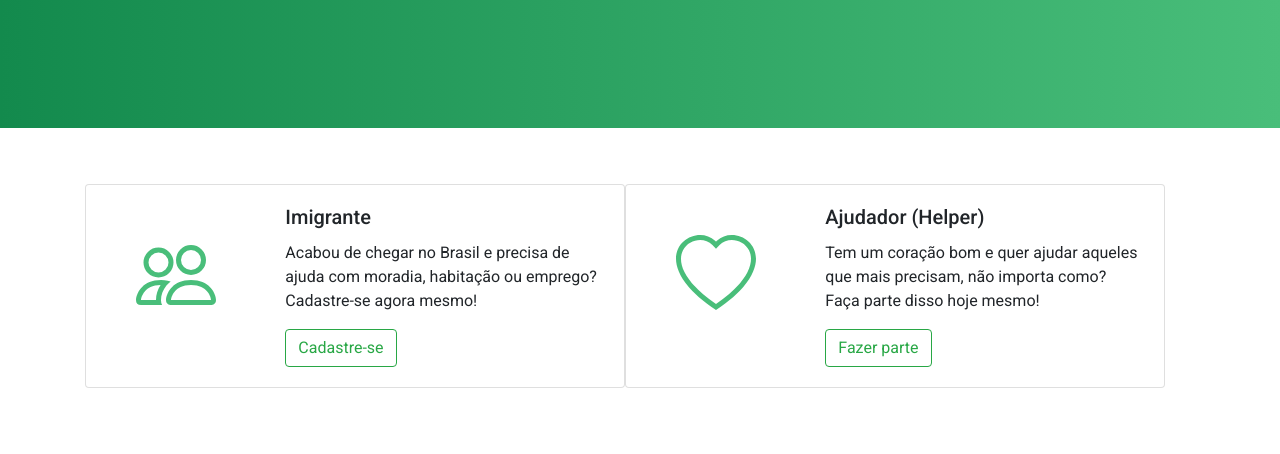
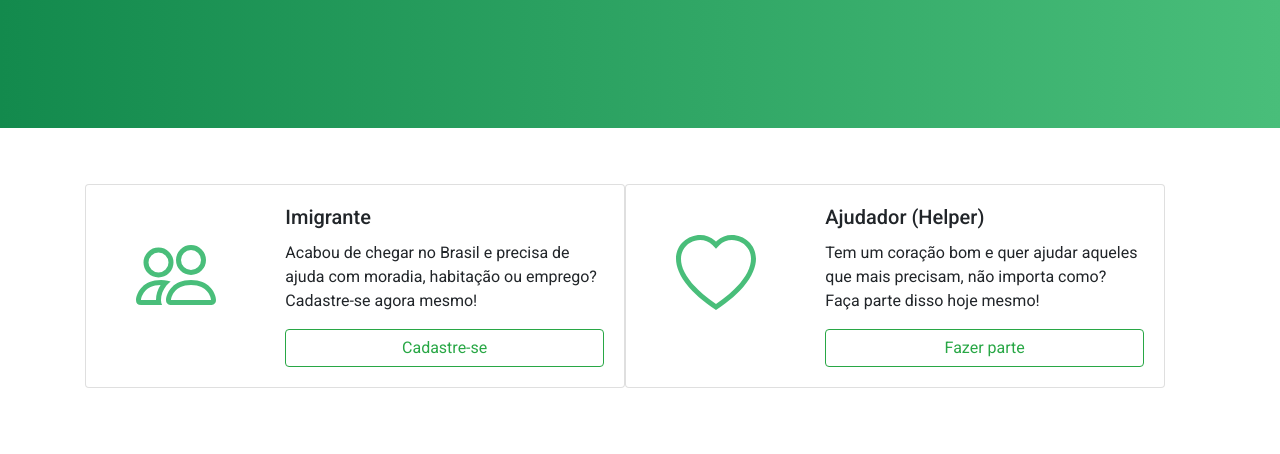
Before and after one commit to victoratavila/Nexum_User, a plain HTML site: page index.html in a window 1280 px wide. Shown: the part 223-677 px from the top of the page. Drawn offline with nearby package versions, Linux system fonts and the light colour scheme.

Commit message:
Button update

```diff
--- a/index.html
+++ b/index.html
@@ -50,7 +50,7 @@
                 <div class="card-body" >
                   <h5 class="card-title">Imigrante</h5>
                   <p class="card-text">Acabou de chegar no Brasil e precisa de ajuda com moradia, habitação ou emprego? Cadastre-se agora mesmo!</p>
-                  <a class = "btn btn-outline-success" href="./imigrante.html"> Cadastre-se </a>
+                  <a class = "btn btn-outline-success" href="./imigrante.html" id = "cadastrarBtn"> Cadastre-se </a>
                 </div>
               </div>
             </div>
@@ -68,7 +68,7 @@
                   <h5 class="card-title">Ajudador (Helper)</h5>
                   <p class="card-text">Tem um coração bom e quer ajudar aqueles que mais precisam, não importa como? Faça parte disso hoje mesmo!</p>
                   <!-- <p class="card-text"><small class="text-muted">Last updated 3 mins ago</small></p> -->
-                  <button class = "btn btn-outline-success"> Fazer parte </button>
+                  <button class = "btn btn-outline-success" id = "cadastrarBtn"> Fazer parte </button>
                 </div>
               </div>
             </div>
--- a/styles.css
+++ b/styles.css
@@ -75,3 +75,7 @@
 #downarea {
     margin-top: 200px;
 }
+
+#cadastrarBtn {
+    width: 100%;
+}
```
